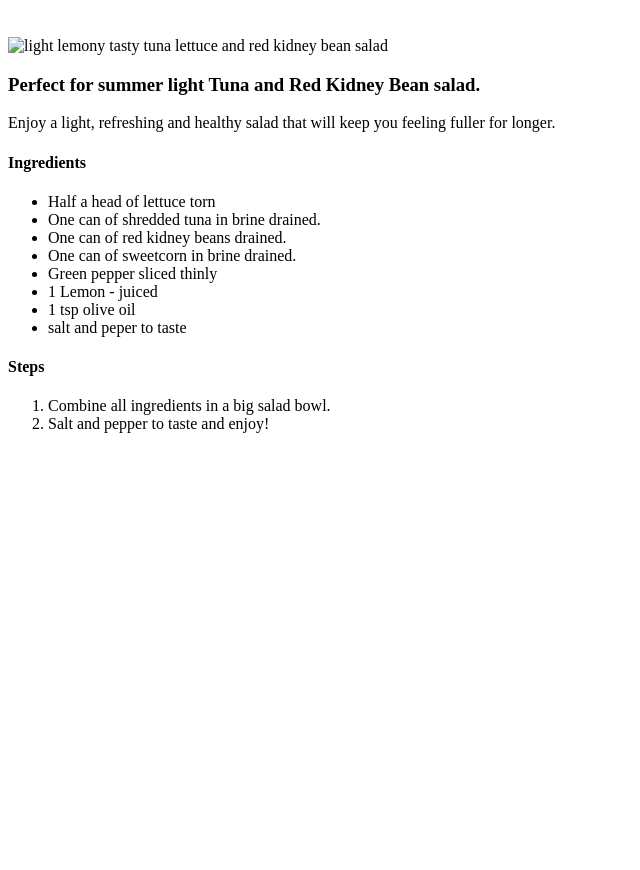
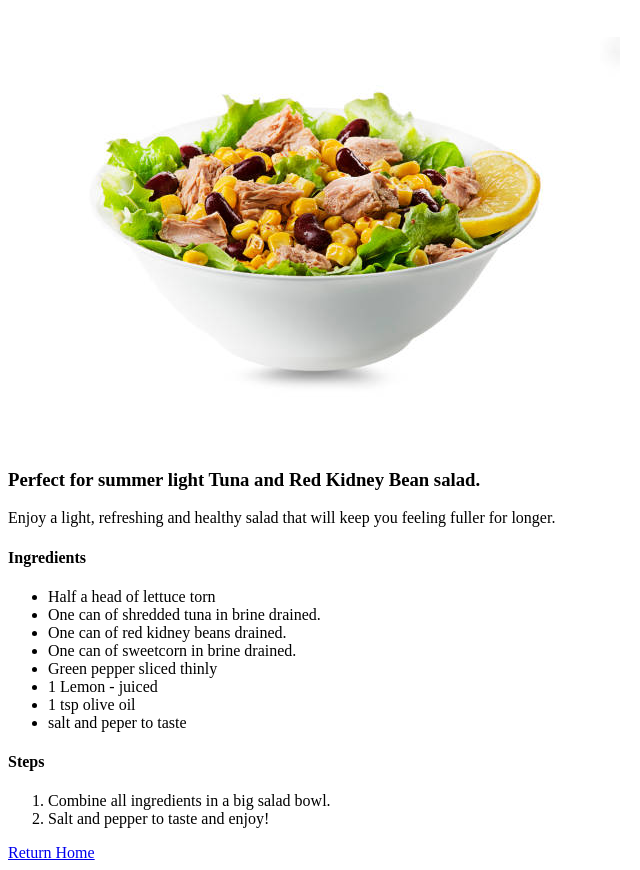
Before and after one commit to MsCeliaM/Odin-recipes, a plain HTML site: page recipes/tunasld.html in a window 1280 px wide. Shown: the part 61-931 px from the top of the page, without its empty margins (0-640 px from the left). Before the commit the page ends 800 px from the top, so only its background shows below. Drawn offline with Linux system fonts and the light colour scheme.

Commit message:
Fix broken link on image and add Home button

```diff
--- a/recipes/tunasld.html
+++ b/recipes/tunasld.html
@@ -10,7 +10,7 @@
         <h1>Summer Tuna Salad</h1>
         <br>
 
-        <img src="/odinprojects/odin-recipes/img/tunasld.jpg" alt="light lemony tasty tuna lettuce and red kidney bean salad">
+        <img src="../img/tunasld.jpg" alt="light lemony tasty tuna lettuce and red kidney bean salad">
 
         <h3>Perfect for summer light Tuna and Red Kidney Bean salad.</h3>
 
@@ -34,6 +34,7 @@
             <li>Combine all ingredients in a big salad bowl.</li>
             <li>Salt and pepper to taste and enjoy!</li>
         </ol>
+        <a href="../index.html">Return Home</a>
 
     </body>
 </html>
```
